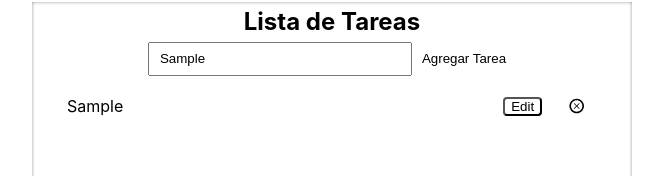
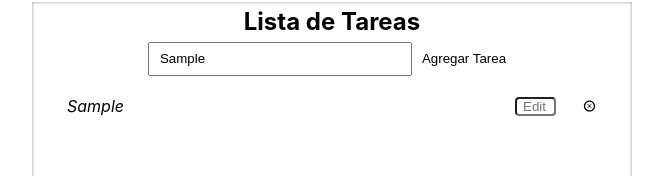
Before and after one commit to Jaime216/TasksList, a React (Create React App) app: page / in a window 1280 px wide. Both pictures are taken after typing "Sample" into the empty fields and a click on the button "Agregar Tarea". Shown: the part 148-324 px from the top of the page, without its empty margins (308-971 px from the left). Built offline with nearby package versions, Linux system fonts and the light colour scheme; the HTML template or start-up script is replaced by a standard one.

Commit message:
completar

```diff
--- a/src/App.css
+++ b/src/App.css
@@ -28,7 +28,7 @@
   width: 40%;
   padding: 5px 10px;
 }
-.button{
+.buttonAdd{
   background: none;
   border: none;
   cursor: pointer;
--- a/src/App.jsx
+++ b/src/App.jsx
@@ -31,9 +31,26 @@ function App() {
     window.localStorage.setItem('Tareas',JSON.stringify(Tareas))
   }
 
-  const completar = e => {
-    console.log(e)
-  }
+  const completar = id => {
+    setTareas(tareas.map(tarea => {
+      if ( id === tarea.id ){
+        tarea.completada = !tarea.completada
+      }
+      return tarea
+    }))
+    }
+
+    const edit = id => {
+      let nuevoTexto;
+      tareas.map(tarea => {
+        if(id === tarea.id) {
+          nuevoTexto ="hola"
+        }
+        return tarea.texto = nuevoTexto
+      })
+      setTareas([...tareas])
+      console.log("hola")
+    }
 
   return (
     <div className="App">
@@ -55,7 +72,7 @@ function App() {
             onChange={setValue}/>
           <button
             type='submit'
-            className='button' >Agregar Tarea</button>
+            className='buttonAdd' >Agregar Tarea</button>
         </form>
         <div className='notas' >
             {tareas.map(tarea=>{
@@ -66,7 +83,9 @@ function App() {
                   texto={tarea.texto}
                   id={tarea.id}
                   completada={tarea.completada}
-                  onclick={eliminarTareas} />
+                  onclick={eliminarTareas}
+                  edit={edit}
+                  editBoolean={true} />
             )})}
         </div>
       </div>
--- a/src/components/Tarea.jsx
+++ b/src/components/Tarea.jsx
@@ -2,17 +2,25 @@ import React from "react";
 import { TiDeleteOutline } from 'react-icons/ti';
 import '../styles/Tarea.css'
 
-function Tarea ({ texto,id, onclick, completada, completar }){
+function Tarea ({ texto,id, onclick, completada, completar, edit, editBoolean }){
   return(
       <div
-      className={`nota ${completada ? 'completada' : ''}`}
-      id={id}
-      onclick={completar}>
-        <p>{texto}</p>
-        <div className="buttons">
-          <button className="edit">
-            Edit
-          </button>
+      className='nota'
+      id={id} >
+        <p
+          className={`${completada ? 'completada' : ''}`}
+          onClick={()=>completar(id)}>
+            {texto}
+          </p>
+        <div
+          className="buttons" >
+            <form
+            onClick={e=>{e.preventDefault();edit()}} >
+              <input
+                type="text"
+                placeholder="Edit"
+                className={`${editBoolean ? 'button' : 'editInput'}`}/>
+            </form>
           <div className="iconContainer"
               onClick={()=>onclick(id)}>
               <TiDeleteOutline
--- a/src/styles/Tarea.css
+++ b/src/styles/Tarea.css
@@ -11,6 +11,7 @@
     justify-content: space-between;
 }
 .nota p{
+    font-style: italic;
     cursor: pointer;
     width: fit-content;
     display: flex;
@@ -24,9 +25,11 @@
     justify-content: space-around;
     align-items: center;
 }
-.edit{
+.button{
+    pointer-events: none;
     background: none;
     height: fit-content;
+    width: 25px;
     border-radius: 4px;
     padding: 0 6px;
 }
@@ -43,3 +46,10 @@
     width: 60%;
     cursor: pointer;
 }
+.completada{
+    text-decoration: line-through;
+}
+
+button{
+    cursor: pointer;
+}
```
